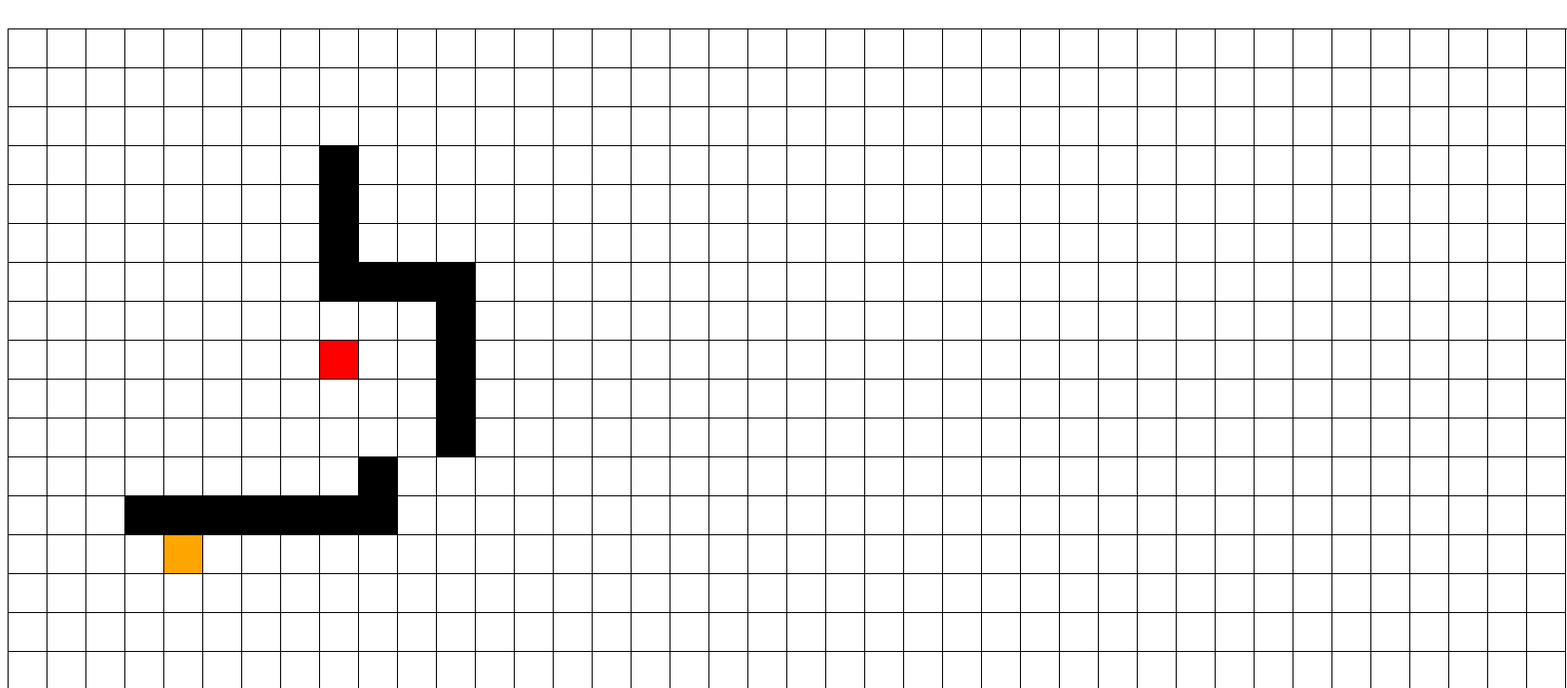
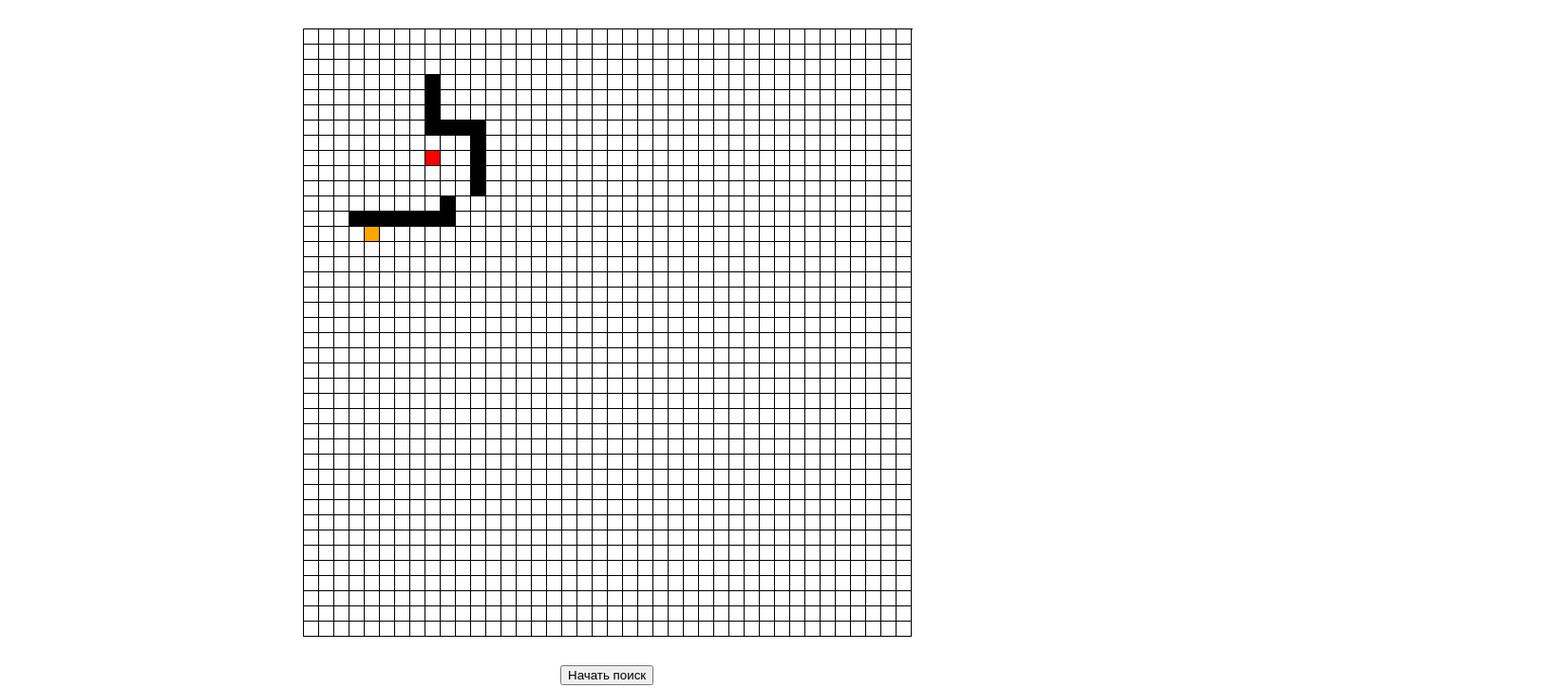
Before and after one commit to GuslyakovDaniil/MallMate, a plain HTML site: page navFloor.html in a window 1280 px wide. Shown: the top 725 px of the page at 95% size, 1650 px wide, since content can reach past the window. Drawn offline with Linux system fonts and the light colour scheme.

Commit message:
ponyal blin

```diff
--- a/navFloor.html
+++ b/navFloor.html
@@ -107,7 +107,7 @@
         }
 
         function createMap() {
-            var liSize = 40;
+            var liSize = 15; //отдаление от экрана
             for (var i = 0; i < map.length; i++) {
                 var oLi = document.createElement("li");
                 oLi.style.width = liSize + "px";
```
